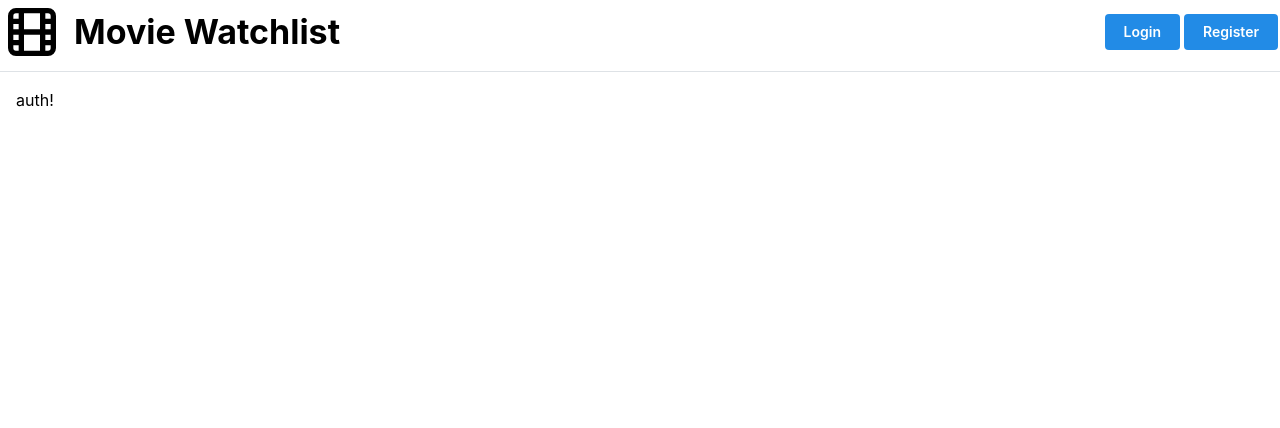
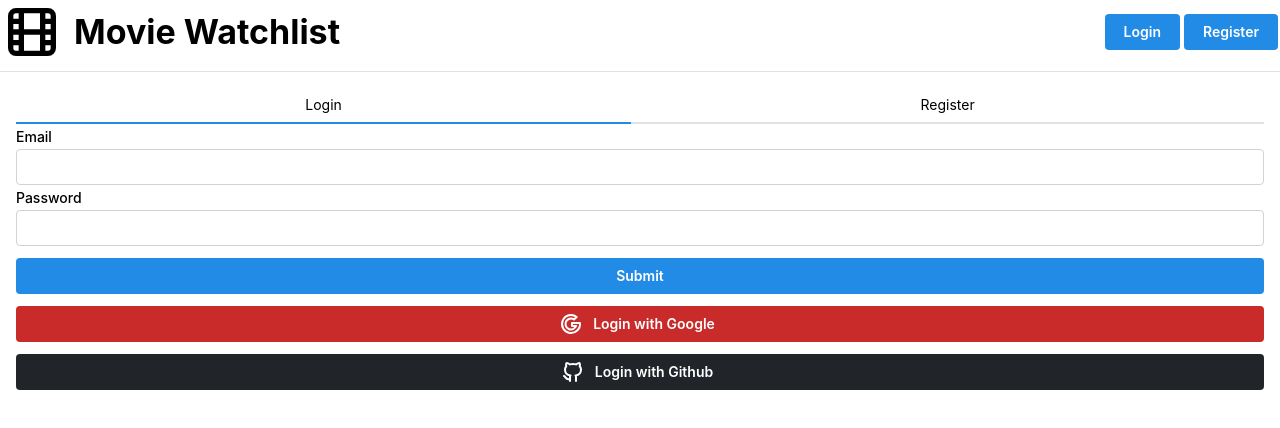
Before and after one commit to carsnwd/moviewatchlist-app, a React (Vite) app: page /auth in a window 1280 px wide. Shown: the top 428 px of the page. Built offline with nearby package versions, Linux system fonts and the light colour scheme; no server answers.

Commit message:
Basic auth page ui layout

```diff
--- /dev/null
+++ b/src/components/AppAuth/AppAuth.tsx
@@ -0,0 +1,23 @@
+import { useAuth } from '@/contexts/AuthContext/AuthContext';
+import { auth } from '@/firebaseConfig';
+import { Tabs } from '@mantine/core';
+import AuthPanel from './AuthPanel/AuthPanel';
+
+export default function AppAuth() {
+    const { userName } = useAuth();
+
+    return (
+        <Tabs defaultValue="login">
+            <Tabs.List grow={true}>
+                <Tabs.Tab value="login">Login</Tabs.Tab>
+                <Tabs.Tab value="register">Register</Tabs.Tab>
+            </Tabs.List>
+            <Tabs.Panel value="login">
+                <AuthPanel authType="login" />
+            </Tabs.Panel>
+            <Tabs.Panel value="register">
+                <AuthPanel authType="register" />
+            </Tabs.Panel>
+        </Tabs >
+    )
+}
--- /dev/null
+++ b/src/components/AppAuth/AuthPanel/AuthPanel.tsx
@@ -0,0 +1,23 @@
+import { Button, Flex, TextInput, useMantineTheme } from '@mantine/core'
+import { IconBrandGithub, IconBrandGoogle } from '@tabler/icons-react'
+
+export default function AuthPanel(props: { authType: 'login' | 'register' }) {
+    const theme = useMantineTheme();
+
+    const getOAuthBtnVerbiage = () => {
+        //returns props.authType with capitalized first letter
+        return props.authType.charAt(0).toUpperCase() + props.authType.slice(1);
+    }
+
+    return (
+        <>
+            <TextInput label="Email" />
+            <TextInput label="Password" type="password" mb="sm" />
+            <Flex direction={'column'} gap="sm">
+                <Button>Submit</Button>
+                <Button color={theme.colors.red[9]} leftSection={<IconBrandGoogle />}>{getOAuthBtnVerbiage()} with Google</Button>
+                <Button color={theme.colors.gray[9]} leftSection={<IconBrandGithub />}>{getOAuthBtnVerbiage()} with Github</Button>
+            </Flex>
+        </>
+    )
+}
--- a/src/pages/Auth.page.tsx
+++ b/src/pages/Auth.page.tsx
@@ -1,10 +1,10 @@
+import AppAuth from '@/components/AppAuth/AppAuth'
 import AppShell from '@/components/AppShell/AppShell'
-import React from 'react'
 
 export default function Auth() {
     return (
         <AppShell>
-            auth!
+            <AppAuth />
         </AppShell>
     )
 }
```
